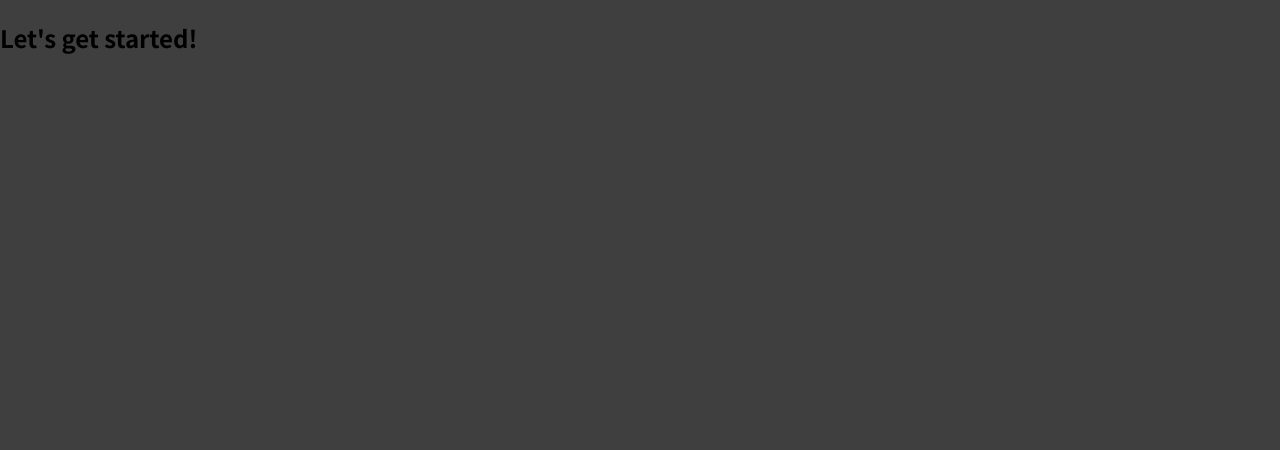
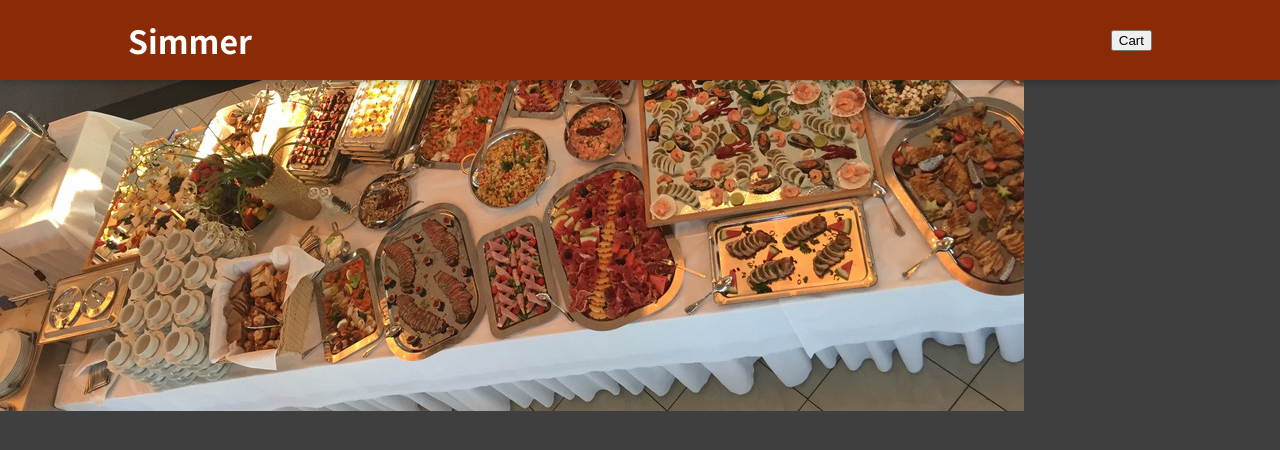
Before and after one commit to Lerwa30/food-order-app, a React (Create React App) app: page / in a window 1280 px wide. Shown: the top 450 px of the page. Built offline with nearby package versions, Linux system fonts and the light colour scheme.

Commit message:
added Header component and css module styles

```diff
--- a/src/App.js
+++ b/src/App.js
@@ -1,8 +1,12 @@
+import React from "react";
+
+import Header from "./components/Layout/Header";
+
 function App() {
   return (
-    <div>
-      <h2>Let's get started!</h2>
-    </div>
+    <React.Fragment>
+      <Header />
+    </React.Fragment>
   );
 }
 
--- /dev/null
+++ b/src/components/Layout/Header.js
@@ -0,0 +1,18 @@
+import React from "react";
+
+import mealsImg from '../../assets/meals.jpg'
+import classes from './Header.module.css'
+
+const Header = (props) => {
+  return <React.Fragment>
+    <header className={classes.header}>
+        <h1>Simmer</h1>
+        <button>Cart</button>
+    </header>
+    <div className={classes['main-img']}>
+        <img src={mealsImg} alt='Table of food' />
+    </div>
+  </React.Fragment>
+};
+
+export default Header;
--- /dev/null
+++ b/src/components/Layout/Header.module.css
@@ -0,0 +1,29 @@
+.header {
+    position: fixed;
+    top: 0;
+    left: 0;
+    width: 100%;
+    height: 5rem;
+    background-color: #8a2b06;
+    color: white;
+    display: flex;
+    justify-content: space-between;
+    align-items: center;
+    padding: 0 10%;
+    box-shadow: 0 2px 8px rgba(0, 0, 0, 0.25);
+    z-index: 10;
+  }
+
+  .main-image {
+    width: 100%;
+    height: 25rem;
+    z-index: 0;
+    overflow: hidden;
+  }
+
+  .main-image img {
+    width: 110%;
+    height: 100%;
+    object-fit: cover;
+    transform: rotateZ(-5deg) translateY(-4rem) translateX(-1rem);
+  }
```
Also changed, not shown: src/assets/meals.jpg (added).
